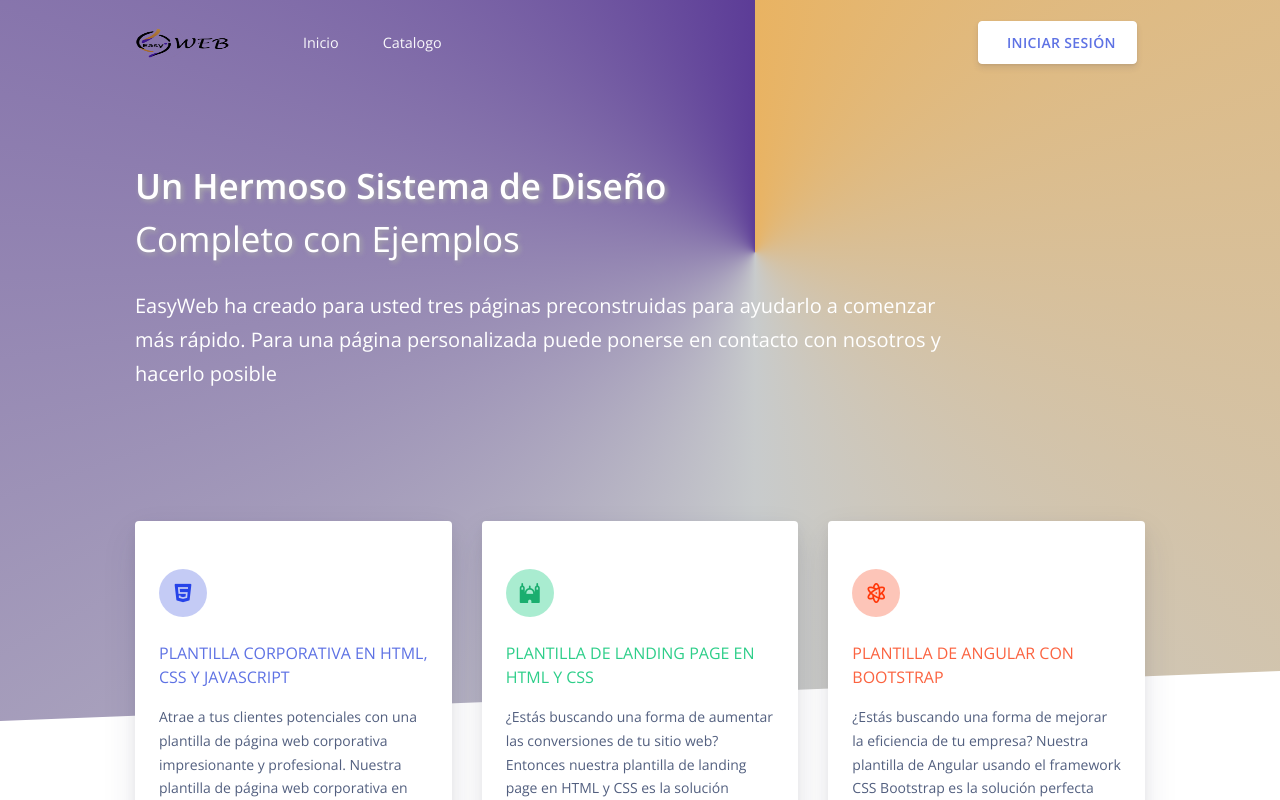
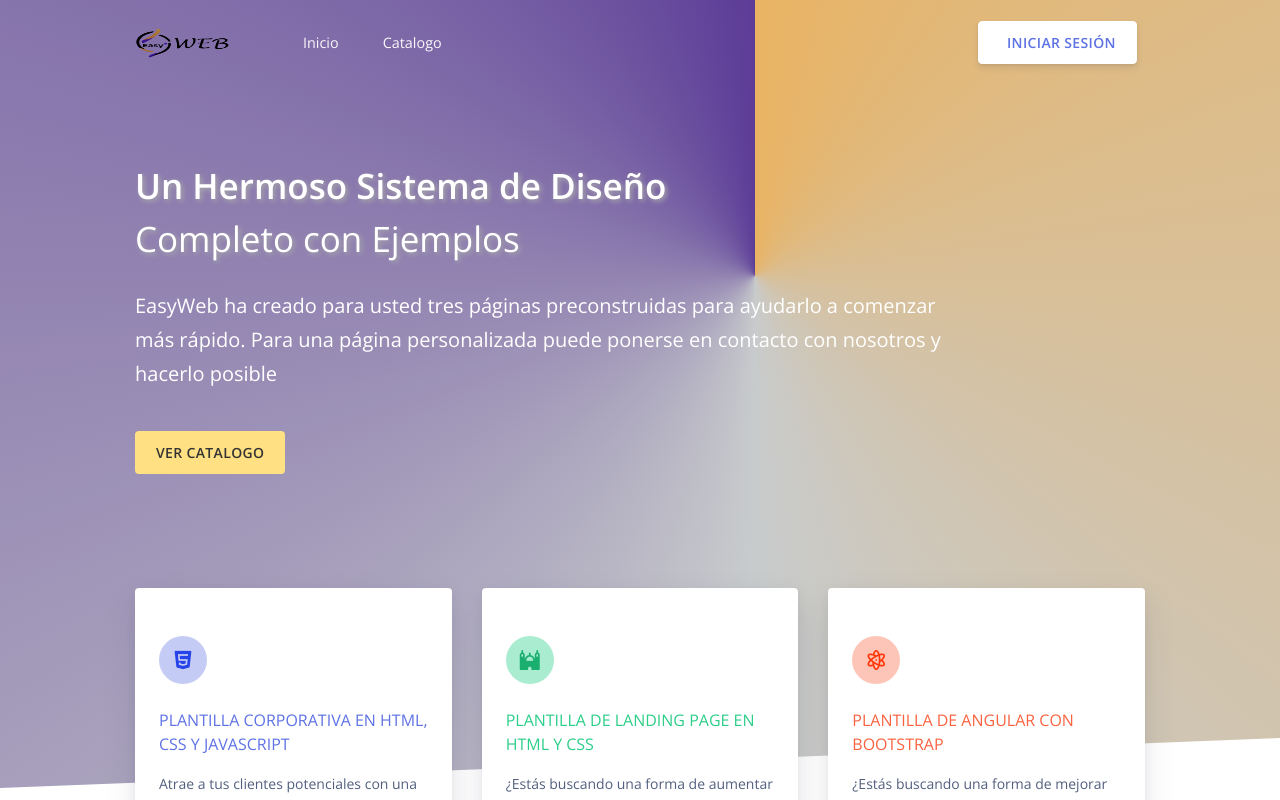
Before and after one commit to aharongp/proyecto-software-frontend, an Angular app: page /#/landing in a window 1280 px wide. Shown: the top 800 px of the page. Built offline with nearby package versions, Linux system fonts and the light colour scheme; some icons are missing.

Commit message:
agregro de nav, botones, y formulario de pedidos

```diff
--- a/src/app/landing/landing.component.html
+++ b/src/app/landing/landing.component.html
@@ -23,6 +23,9 @@
               <p class="lead  text-white">EasyWeb ha creado para usted tres páginas preconstruidas para ayudarlo a comenzar más rápido. Para una página personalizada puede ponerse en contacto con nosotros y hacerlo posible</p>
             </div>
           </div>
+            <a [routerLink]="'/servicesproducts' "class="btn btn-icon bg-light-purple btn-round mt-4">
+            <span class="nav-link-inner--text">Ver Catalogo</span>
+          </a>
         </div>
       </div>
       <!-- SVG separator -->
--- a/src/app/landing/landing.component.scss
+++ b/src/app/landing/landing.component.scss
@@ -50,3 +50,15 @@
     width: calc(75% - 10px); /* El div ocupará el 75% restante menos el espacio de separación deseado */
     margin-left: 10px; /* Espacio de separación entre los divs */
   }
+
+  .bg-light-purple {
+    background-color: #ffe082 ; /* A shade of light purple */
+    border-color: none;
+    /* You might also want to adjust text color for contrast if needed */
+    color: #333; /* Example: dark grey text */
+}
+
+.bg-light-purple:hover {
+    background-color: #A97CC0; /* Un púrpura un poco más oscuro o diferente al pasar el mouse */
+    cursor: pointer; /* Cambia el cursor a una mano para indicar que es clickeable */
+}
```
